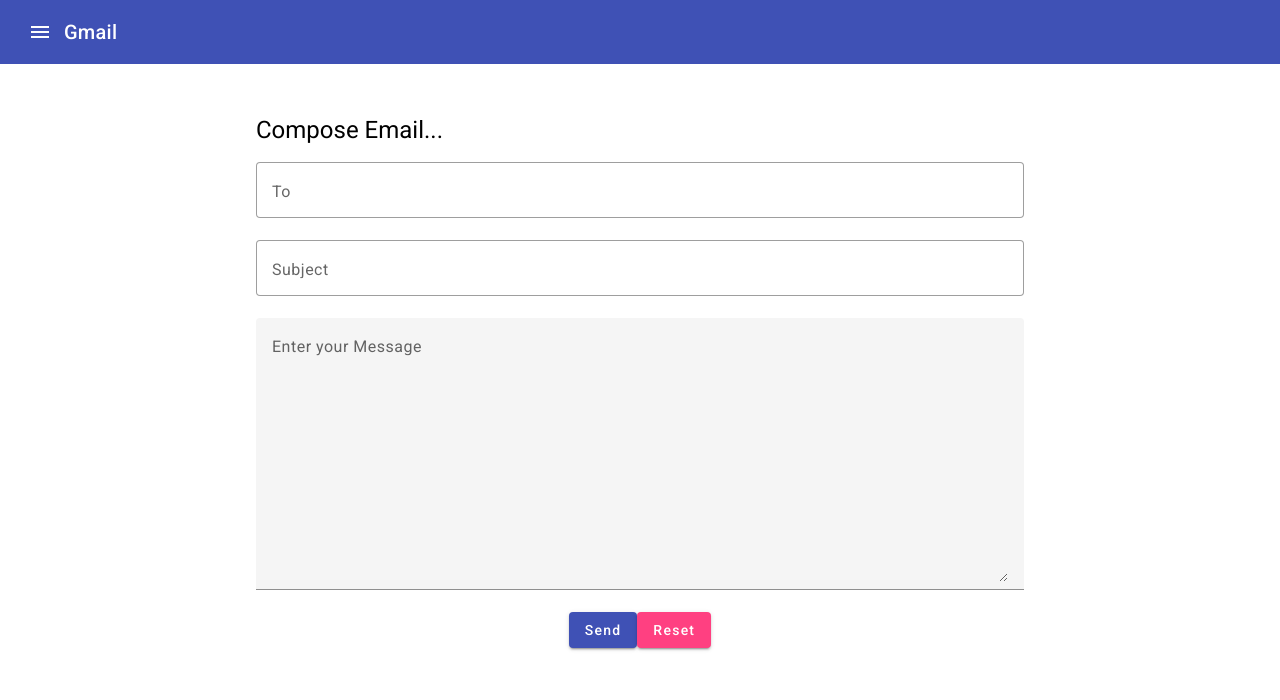
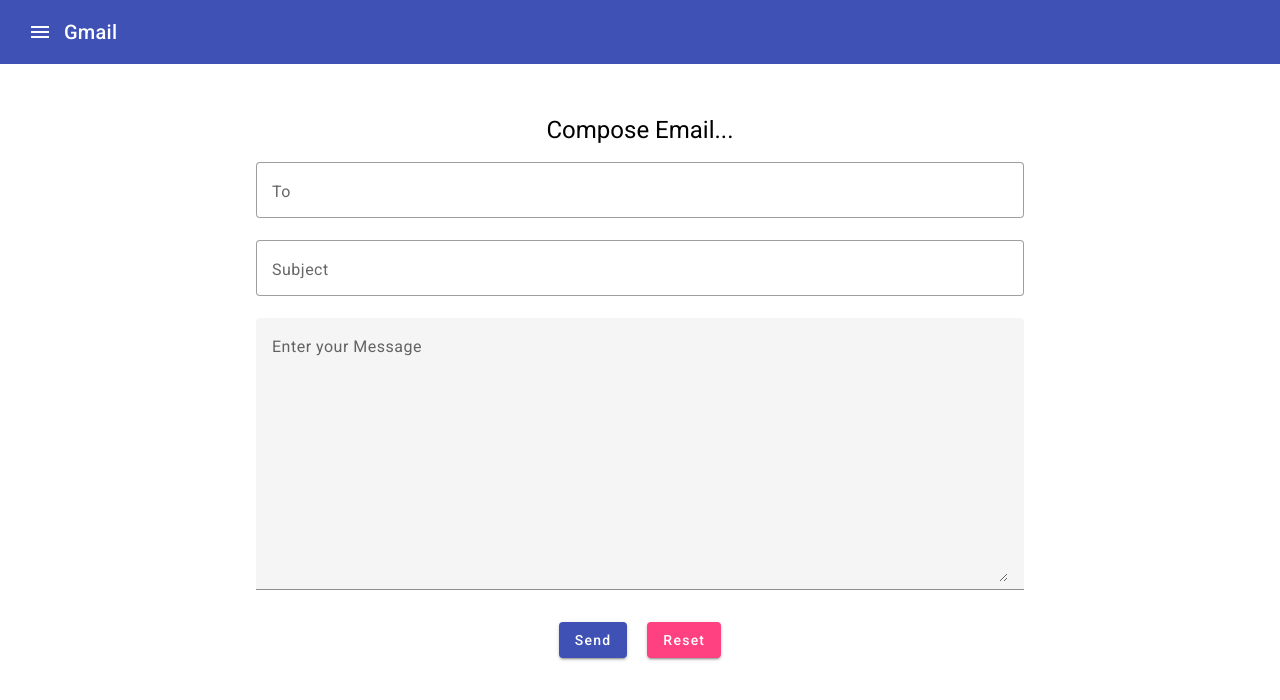
Before and after one commit to ayushsingh-official/emailgui, an Angular app: page /sendemail in a window 1280 px wide. Shown: the top 700 px of the page. Built offline with nearby package versions, Linux system fonts and the light colour scheme.

Commit message:
aligning gmail page

```diff
--- a/src/app/components/email/email.component.css
+++ b/src/app/components/email/email.component.css
@@ -14,3 +14,11 @@
 .text-center{
     text-align : center;
 }
+
+.card h1{
+    text-align: center;
+}
+
+.card button{
+    margin: 10px;
+}
```
